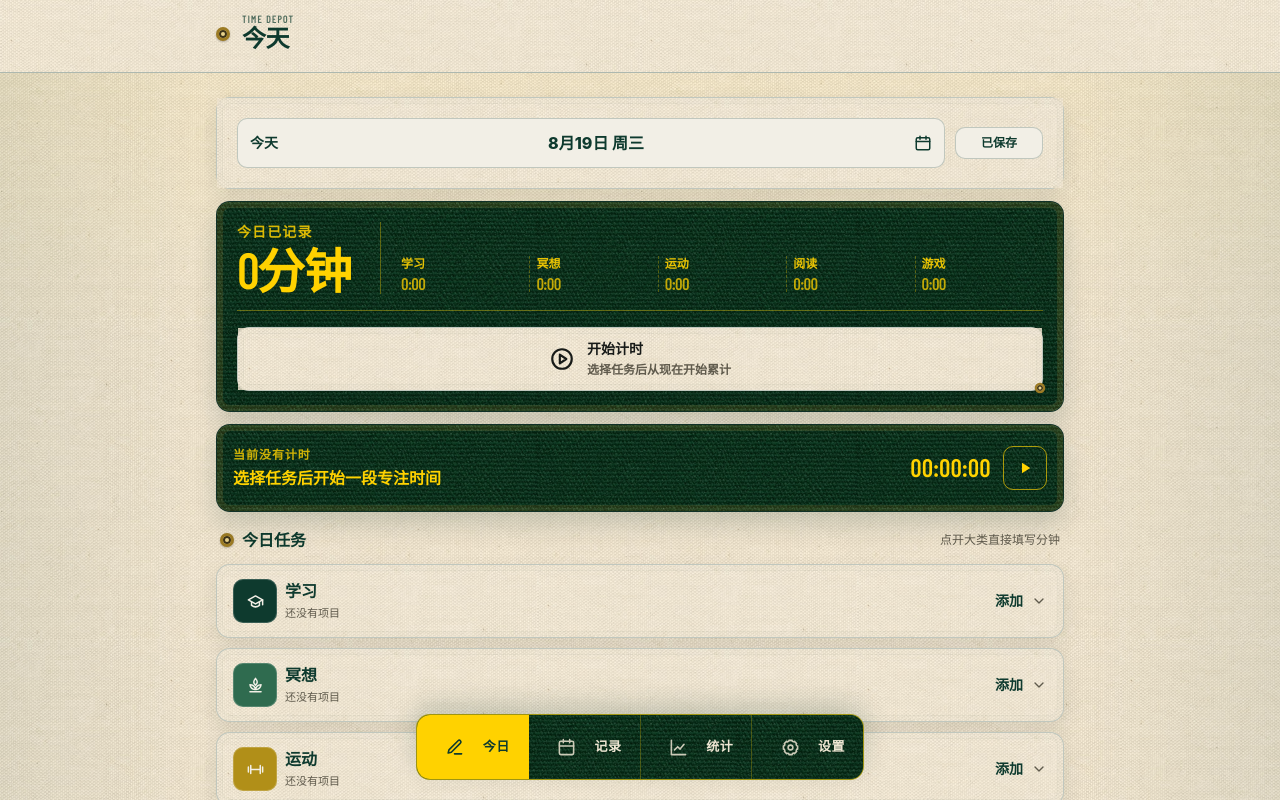
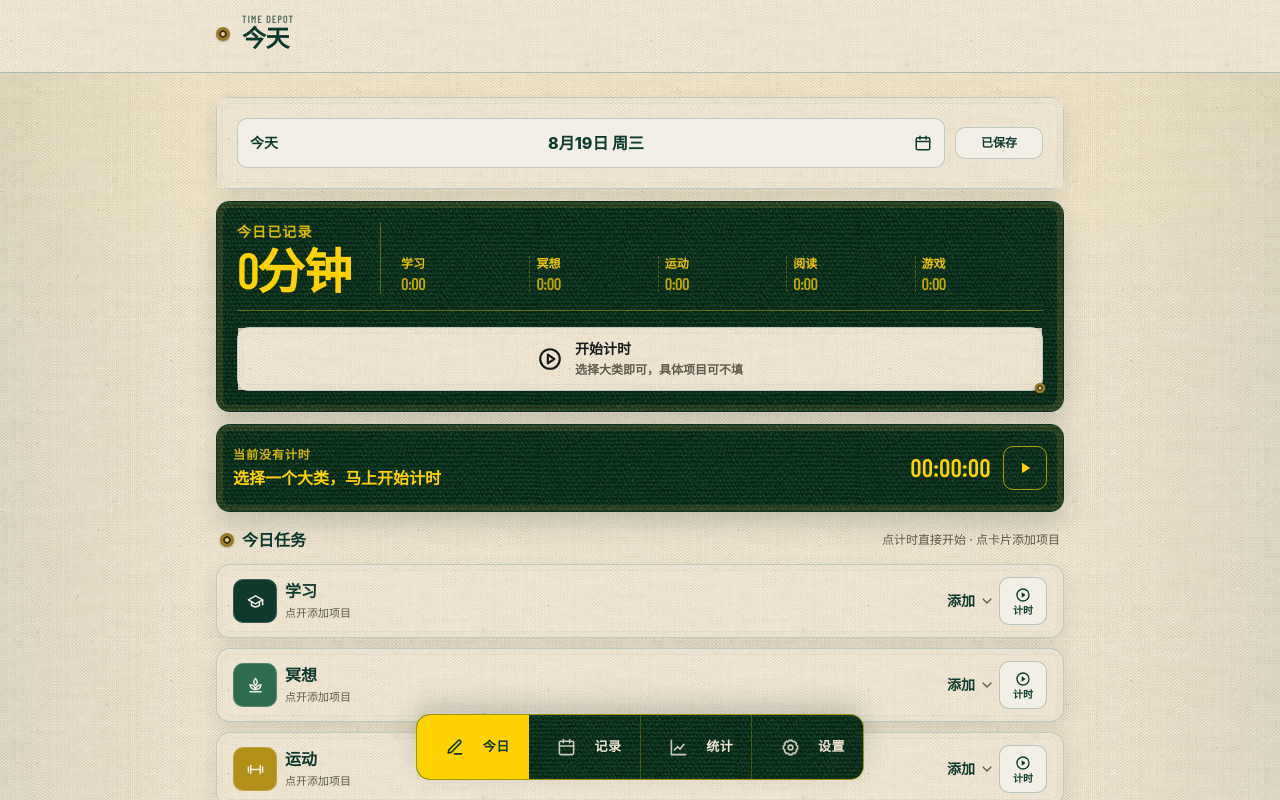
Before and after one commit to bochao2523/time-recorder, a React (Vite) app: page /#/ in a window 1280 px wide. Shown: the top 800 px of the page. Built offline with nearby package versions, Linux system fonts and the light colour scheme.

Commit message:
支持大类直接计时

```diff
--- a/src/components/common/CategoryInput.tsx
+++ b/src/components/common/CategoryInput.tsx
@@ -10,6 +10,10 @@ interface CategoryInputProps {
   onQuickTimer?: (item: CategorySubItem) => void
   /** 当前正在计时的任务名（同分类下高亮） */
   activeTaskName?: string | null
+  /** 不填写小类，直接为整个大类计时 */
+  onCategoryTimer?: () => void
+  /** 当前是否正在为整个大类计时 */
+  categoryTimerActive?: boolean
 }
 
 const SUB_ITEM_PLACEHOLDERS: Record<string, string> = {
@@ -95,6 +99,8 @@ export function CategoryInput({
   onChange,
   onQuickTimer,
   activeTaskName,
+  onCategoryTimer,
+  categoryTimerActive = false,
 }: CategoryInputProps) {
   const { id: category, label, color } = definition
   const rows = displayItems(items)
@@ -161,24 +167,25 @@ export function CategoryInput({
     <section
       className="calico-surface stitched-light w-full min-w-0 max-w-full overflow-hidden rounded-[14px] px-3.5 sm:px-4"
     >
+      <div className="flex min-h-[4.5rem] items-center gap-1">
         <button
           type="button"
           aria-expanded={isExpanded}
           onClick={() => setIsExpanded((expanded) => !expanded)}
-        className="flex min-h-[4.5rem] w-full items-center justify-between gap-3 text-left focus-visible:outline-none focus-visible:ring-2 focus-visible:ring-inset focus-visible:ring-chrome-yellow"
+          className="flex min-h-[4.5rem] min-w-0 flex-1 items-center justify-between gap-2 text-left focus-visible:outline-none focus-visible:ring-2 focus-visible:ring-inset focus-visible:ring-chrome-yellow"
         >
           <span className="flex min-w-0 items-center gap-2">
-          <span className="flex h-11 w-11 items-center justify-center rounded-[10px] text-calico shadow-[inset_0_0_0_1px_rgba(255,255,255,0.18)]" style={{ backgroundColor: color }}>
+            <span className="flex h-11 w-11 shrink-0 items-center justify-center rounded-[10px] text-calico shadow-[inset_0_0_0_1px_rgba(255,255,255,0.18)]" style={{ backgroundColor: color }}>
               <CategoryIcon category={category} label={label} />
             </span>
-          <span>
-            <span className="block font-extrabold text-terracotta">{label}</span>
-            <span className="block text-[11px] font-medium text-stone-light">{items.length > 0 ? `${items.length} 个项目` : '还没有项目'}</span>
+            <span className="min-w-0">
+              <span className="block truncate font-extrabold text-terracotta">{label}</span>
+              <span className="block truncate text-[11px] font-medium text-stone-light">{items.length > 0 ? `${items.length} 个项目` : '点开添加项目'}</span>
             </span>
           </span>
-        <span className="flex shrink-0 items-center gap-2 text-sm text-stone-light">
+          <span className="flex shrink-0 items-center gap-1 text-sm text-stone-light">
             <span className={total > 0 ? 'depot-display font-extrabold text-terracotta' : 'font-semibold text-terracotta'}>
-            {total > 0 ? <><span className="font-semibold text-stone-800">{total}</span> 分钟</> : isExpanded ? '收起' : '添加'}
+              {total > 0 ? <><span className="font-semibold text-stone-800">{total}</span> 分</> : isExpanded ? '收起' : '添加'}
             </span>
             <svg
               width="16"
@@ -196,6 +203,24 @@ export function CategoryInput({
             </svg>
           </span>
         </button>
+
+        {onCategoryTimer && (
+          <button
+            type="button"
+            onClick={onCategoryTimer}
+            aria-label={categoryTimerActive ? `查看「${label}」计时` : `直接为「${label}」计时`}
+            title={categoryTimerActive ? '查看计时' : `直接记录${label}`}
+            className={`flex h-12 w-12 shrink-0 flex-col items-center justify-center gap-0.5 rounded-[10px] border focus-visible:outline-none focus-visible:ring-2 focus-visible:ring-chrome-yellow active:opacity-80 ${
+              categoryTimerActive
+                ? 'border-chrome-yellow bg-terracotta text-chrome-yellow'
+                : 'border-terracotta/25 bg-calico text-terracotta hover:bg-terracotta hover:text-chrome-yellow'
+            }`}
+          >
+            <TimerIcon active={categoryTimerActive} />
+            <span className="text-[10px] font-extrabold leading-none">计时</span>
+          </button>
+        )}
+      </div>
 
       {isExpanded && <div className="border-t border-dashed border-terracotta/30 pb-3.5 pt-3.5">
       <div className="space-y-2.5">
--- a/src/components/timer/SessionTimer.tsx
+++ b/src/components/timer/SessionTimer.tsx
@@ -38,11 +38,7 @@ export function SessionTimer({ onFinished }: SessionTimerProps) {
   }, [activeCategories, category])
 
   const handleStart = () => {
-    const name = taskName.trim()
-    if (!name) {
-      pushNotice({ message: '先填写任务名称', type: 'error' })
-      return
-    }
+    const name = taskName.trim() || getCategory(category).label
     if (mode === 'countdown') {
       if (!Number.isInteger(durationMinutes) || durationMinutes < 1) {
         pushNotice({ message: '倒计时至少 1 分钟', type: 'error' })
@@ -150,11 +146,10 @@ export function SessionTimer({ onFinished }: SessionTimerProps) {
   }
 
   const canStart =
-    !!taskName.trim() &&
-    (mode === 'stopwatch' ||
+    mode === 'stopwatch' ||
       (Number.isInteger(durationMinutes) &&
         durationMinutes >= 1 &&
-        durationMinutes <= MAX_COUNTDOWN_MINUTES))
+        durationMinutes <= MAX_COUNTDOWN_MINUTES)
 
   return (
     <div>
@@ -198,7 +193,7 @@ export function SessionTimer({ onFinished }: SessionTimerProps) {
           <div className="flex items-baseline gap-2">
             <div className="min-w-0 flex-1">
               <label htmlFor="timer-task-name" className="text-sm font-medium text-stone-800">
-                任务名称
+                具体项目 <span className="font-normal text-stone-light">（可选）</span>
               </label>
               <input
                 id="timer-task-name"
@@ -207,7 +202,7 @@ export function SessionTimer({ onFinished }: SessionTimerProps) {
                 onKeyDown={(e) => {
                   if (e.key === 'Enter') handleStart()
                 }}
-                placeholder="做什么？例如：高等数学"
+                placeholder={`不填写则直接记录为「${getCategory(category).label}」`}
                 className="mt-2 min-h-12 w-full rounded-[10px] border border-terracotta/25 bg-calico px-3 py-2.5 text-base focus:border-terracotta focus:bg-white focus:outline-none focus:ring-2 focus:ring-chrome-yellow/55"
               />
             </div>
--- a/src/components/timer/TimerModal.tsx
+++ b/src/components/timer/TimerModal.tsx
@@ -110,7 +110,7 @@ export function TimerModal() {
             <p className="mt-0.5 text-xs text-stone-light">
               {session
                 ? '收起后仍会继续'
-                : '填写任务，选择计时方式'}
+                : '选择大类即可，具体项目可不填'}
             </p>
           </div>
           <button
--- a/src/pages/TodayPage.tsx
+++ b/src/pages/TodayPage.tsx
@@ -159,6 +159,39 @@ export function TodayPage() {
     [session, start, openModal, pushNotice, selectedDate],
   )
 
+  /** 无需填写小类，直接按大类开始正计时 */
+  const handleCategoryTimer = useCallback(
+    (cat: Category) => {
+      const label = getCategory(cat).label
+
+      if (
+        session &&
+        session.category === cat &&
+        session.taskName.trim() === label
+      ) {
+        openModal()
+        return
+      }
+
+      if (session) {
+        pushNotice({
+          message: `「${session.taskName}」正在计时`,
+          type: 'error',
+        })
+        openModal()
+        return
+      }
+
+      const ok = start(label, cat, { date: selectedDate, mode: 'stopwatch' })
+      if (!ok) {
+        pushNotice({ message: '计时未开始，请重试', type: 'error' })
+        return
+      }
+      openModal()
+    },
+    [getCategory, session, start, openModal, pushNotice, selectedDate],
+  )
+
   const markSaved = useCallback(() => {
     setSaveStatus('saved')
   }, [])
@@ -254,7 +287,7 @@ export function TodayPage() {
             className="calico-surface stitched-light flex min-h-16 w-full items-center justify-center gap-3 rounded-[12px] px-4 text-left text-sm font-extrabold text-terracotta active:bg-cream-dark"
           >
             <svg width="26" height="26" viewBox="0 0 24 24" fill="none" stroke="currentColor" strokeWidth="2" strokeLinecap="round" strokeLinejoin="round" aria-hidden><circle cx="12" cy="12" r="9" /><path d="m10 8 6 4-6 4V8Z" /></svg>
-            <span className="leading-tight">开始计时<span className="mt-1 block text-xs font-semibold text-stone-light">选择任务后从现在开始累计</span></span>
+            <span className="leading-tight">开始计时<span className="mt-1 block text-xs font-semibold text-stone-light">选择大类即可，具体项目可不填</span></span>
           </button>
           <span className="depot-eyelet absolute -bottom-1 -right-1 scale-75" aria-hidden />
         </div>
@@ -266,7 +299,7 @@ export function TodayPage() {
             {session ? `${session.status === 'paused' ? '已暂停' : '正在计时'} · ${getCategory(session.category).label}` : '当前没有计时'}
           </p>
           <p className="mt-1 truncate text-base font-bold text-chrome-yellow">
-            {session?.taskName ?? '选择任务后开始一段专注时间'}
+            {session?.taskName ?? '选择一个大类，马上开始计时'}
           </p>
         </div>
         <p className="stable-timer-slot depot-display shrink-0 text-right text-2xl font-extrabold tracking-[0.04em] text-chrome-yellow">
@@ -290,7 +323,7 @@ export function TodayPage() {
         <div className="flex items-center gap-2 px-1 pb-0.5 pt-1">
           <span className="depot-eyelet" aria-hidden />
           <h2 className="text-base font-extrabold text-terracotta">今日任务</h2>
-          <p className="ml-auto text-xs font-medium text-stone-light">点开大类直接填写分钟</p>
+          <p className="ml-auto text-xs font-medium text-stone-light">点计时直接开始 · 点卡片添加项目</p>
         </div>
         {activeCategories.map((definition) => (
           <CategoryInput
@@ -299,6 +332,11 @@ export function TodayPage() {
             items={subItems[definition.id] ?? []}
             onChange={(items) => handleSubItemsChange(definition.id, items)}
             onQuickTimer={(item) => handleQuickTimer(definition.id, item)}
+            onCategoryTimer={() => handleCategoryTimer(definition.id)}
+            categoryTimerActive={
+              session?.category === definition.id &&
+              session.taskName.trim() === definition.label
+            }
             activeTaskName={
               session?.category === definition.id ? session.taskName : null
             }
```
Lines whose indentation alone changed are shown as unchanged.
